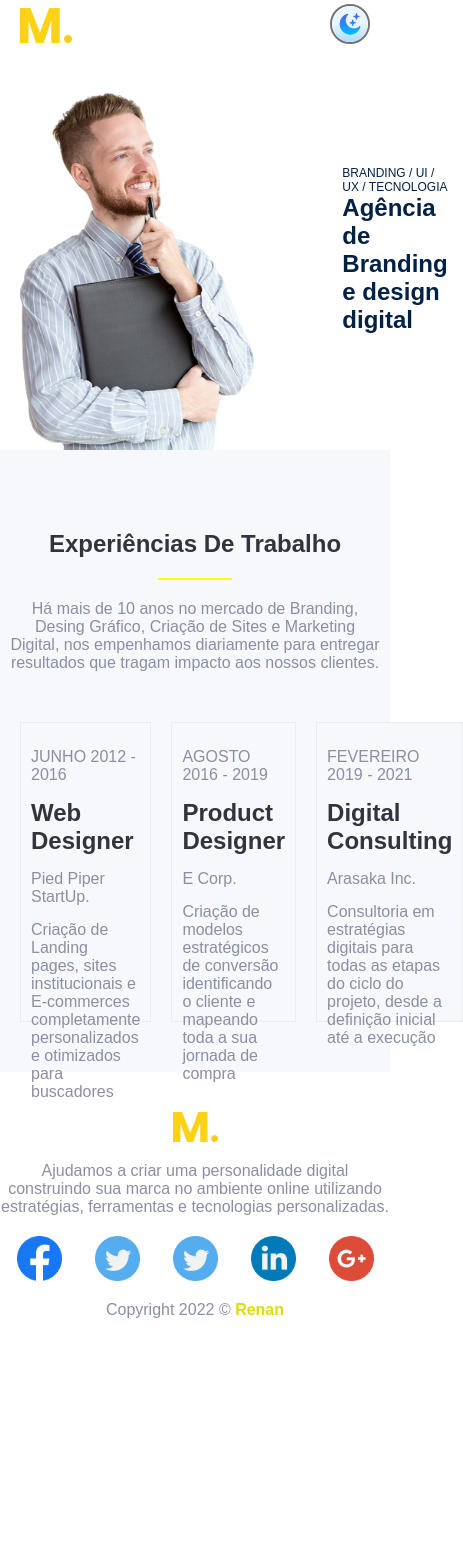
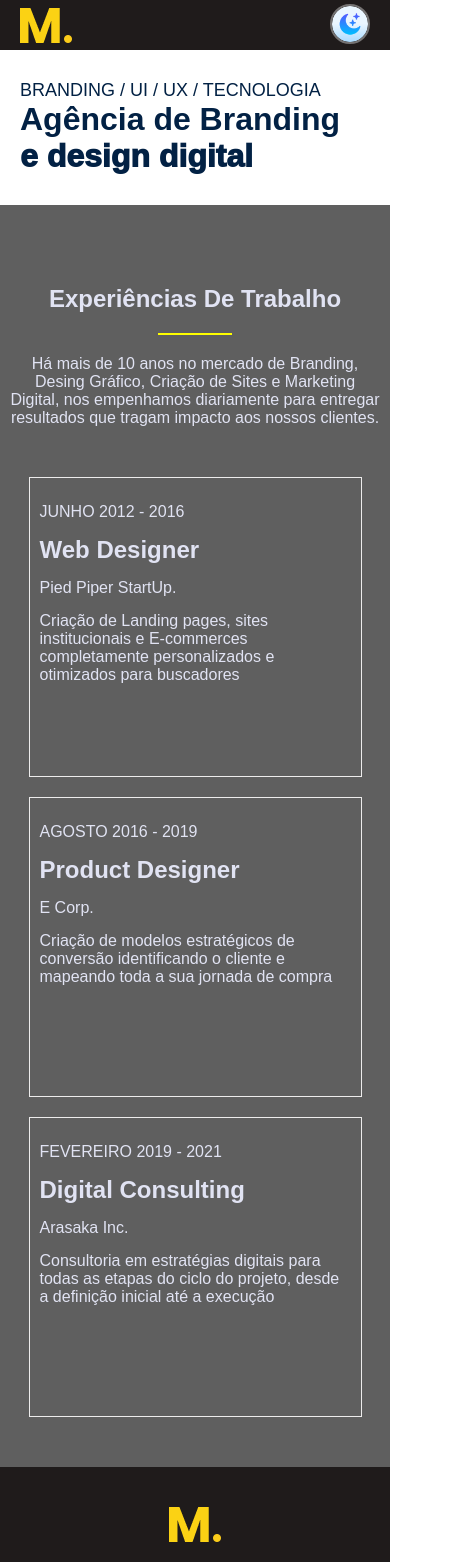
Before and after one commit to renanricha/branding-agency, a React (Create React App) app in the folder projeto_agencia_design/: page / in a window 390 px wide. Shown: the top 1562 px of the page, 463 px wide, since content can reach past the window. Before the commit the page ends 1379 px from the top, so only its background shows below. Built offline with nearby package versions, Linux system fonts and the light colour scheme.

Commit message:
Testing Dark Theme

```diff
--- a/projeto_agencia_design/src/components/BannerSec/index.css
+++ b/projeto_agencia_design/src/components/BannerSec/index.css
@@ -39,3 +39,89 @@
     font-size: 24px;
     font-weight:900;
 }
+
+
+@media screen and (max-width: 768px) {
+    .banner-img {
+        display: none;
+    }
+    .banner-text {
+        margin: 30px auto;
+    }
+    .banner-text p{
+        font-size: 18px;
+    }
+    .banner-text h2 {
+        font-size: 32px;
+    }
+    .banner-text span{
+        font-size: 32px;
+        font-weight:1000;
+    }
+}
+
+/*Dark Theme*/
+.banner-sec-dk {
+    display: flex;
+    width: 100%;
+    margin: 50px auto;
+    margin-bottom: 0;
+    background-color: #fff;
+}
+
+.banner-img-dk {
+    width: 100%;
+    background-color: #1f1b1b;
+    margin-right: 20px;
+}
+.box-banner-img-dk {
+    background-image: url('../../assets/banner.png');
+    background-repeat: no-repeat;
+    background-size: contain;
+    width: 400px;
+    height: 400px;
+    background-position: bottom;
+}
+
+.banner-text-dk {
+    width: 100%;
+    color: #022144;
+    display: flex;
+    flex-direction: column;
+    justify-content: center;
+    background-color: #fff;
+    padding-left: 20px;
+}
+
+.banner-text-dk p{
+    font-size: 12px;
+}
+
+.banner-text-dk h2{
+    font-size: 24px;
+}
+
+.banner-text-dk span{
+    font-size: 24px;
+    font-weight:900;
+}
+
+
+@media screen and (max-width: 768px) {
+    .banner-img-dk {
+        display: none;
+    }
+    .banner-text-dk {
+        margin: 30px auto;
+    }
+    .banner-text-dk p{
+        font-size: 18px;
+    }
+    .banner-text-dk h2 {
+        font-size: 32px;
+    }
+    .banner-text-dk span{
+        font-size: 32px;
+        font-weight:1000;
+    }
+}
--- a/projeto_agencia_design/src/components/BannerSec/index.jsx
+++ b/projeto_agencia_design/src/components/BannerSec/index.jsx
@@ -3,12 +3,12 @@ import './index.css'
 
 export default function BannerSec() {
     return (
-      <div className="banner-sec">
-        <div className='banner-img'>
-          <div className='box-banner-img'></div>
+      <div className="banner-sec-dk">
+        <div className='banner-img-dk'>
+          <div className='box-banner-img-dk'></div>
         </div>
-        <div className='banner-text'>
-            <div className='text-cont-banner'>
+        <div className='banner-text-dk'>
+            <div className='text-cont-banner-dk'>
                 <p>BRANDING / UI / UX / TECNOLOGIA</p>
                 <h2>Agência de Branding</h2>
                 <span>e design digital</span>
--- a/projeto_agencia_design/src/components/Card/index.css
+++ b/projeto_agencia_design/src/components/Card/index.css
@@ -22,3 +22,43 @@
     margin: 15px 0px;
     font-size: 24px;
 }
+
+@media screen and (max-width: 768px) {
+    .card {
+        width: 90%;
+        max-width: 1024px;
+    }
+}
+
+/*Dark Theme*/
+.card-dk {
+    max-width: 300px;
+    height: 300px;
+    margin: 10px;
+    background-color: #5f5f5f;
+    padding: 10px;
+    border: #edecec solid 1px;
+}
+
+.card-dk:hover {
+    background-color: #febc33;
+    border: #edecec solid 1px;
+}
+
+.card-dk p {
+    color: #e1e3f3;
+    margin: 15px 0px;
+}
+
+.card-dk h2 {
+    color: #e1e3f3;
+    margin: 15px 0px;
+    font-size: 24px;
+}
+
+@media screen and (max-width: 768px) {
+    .card-dk {
+        width: 90%;
+        max-width: 1024px;
+    }
+}
--- a/projeto_agencia_design/src/components/Card/index.jsx
+++ b/projeto_agencia_design/src/components/Card/index.jsx
@@ -30,8 +30,8 @@ export default function Card({ numeroCard }) {
     }
 
     return (
-      <div className="card">
-        <div className='text-cont-card'>
+      <div className="card-dk">
+        <div className='text-cont-card-dk'>
             <p>{ par1 }</p>
             <h2>{ subT }</h2>
             <p>{ par2 }</p>
--- a/projeto_agencia_design/src/components/ExpSec/index.css
+++ b/projeto_agencia_design/src/components/ExpSec/index.css
@@ -34,3 +34,55 @@
     margin: 0 auto;
     justify-content: space-between;
 }
+
+@media screen and (max-width: 768px) {
+    .cards {
+        flex-direction: column;
+        align-items: center;
+    }
+}
+
+/*Dark Theme*/
+.exp-sec-dk {
+    background-color: #5f5f5f;
+    padding: 40px 10px;
+}
+
+.text-cont-exp-dk {
+    text-align: center;
+    max-width: 512px;
+    margin: 40px auto;
+}
+
+.text-cont-exp-dk h2 {
+    color: #e1e3f3;
+    margin-bottom: 20px;
+    font-weight: bold;
+}
+
+.text-cont-exp-dk h2::after {
+    content:'';
+    display: block;
+    margin: 20px auto;
+    width: 20%;
+    height: 2px;
+    background-color: yellow;
+}
+
+.text-cont-exp-dk p {
+    color: #e1e3f3;
+}
+
+.cards-dk {
+    display: flex;
+    max-width: 1024px;
+    margin: 0 auto;
+    justify-content: space-between;
+}
+
+@media screen and (max-width: 768px) {
+    .cards-dk {
+        flex-direction: column;
+        align-items: center;
+    }
+}
--- a/projeto_agencia_design/src/components/ExpSec/index.jsx
+++ b/projeto_agencia_design/src/components/ExpSec/index.jsx
@@ -4,14 +4,14 @@ import './index.css'
 
 export default function ExpSec() {
     return (
-      <section className="exp-sec">
-        <div className={'text-cont-exp'}>
+      <section className="exp-sec-dk">
+        <div className={'text-cont-exp-dk'}>
             <h2>Experiências De Trabalho</h2>
             <p>Há mais de 10 anos no mercado de Branding, Desing Gráfico, Criação de
           Sites e Marketing Digital, nos empenhamos diariamente para entregar
           resultados que tragam impacto aos nossos clientes.</p>
         </div>
-        <div className='cards'>
+        <div className='cards-dk'>
           <Card numeroCard={ 1 } />
           <Card numeroCard={ 2 } />
           <Card numeroCard={ 3 } />
--- a/projeto_agencia_design/src/components/Footer/index.css
+++ b/projeto_agencia_design/src/components/Footer/index.css
@@ -4,10 +4,16 @@
     max-width: 512px;
     text-align: center;
     margin: 40px auto;
+    padding: 0 20px;
 }
 
-.footer img {
+.img-social {
     width: 45px;
+    margin: 0 auto;
+    margin: 0 10px;
+}
+
+.img-logo {
     margin: 0 auto;
 }
 
@@ -19,9 +25,33 @@
 .social {
     display: flex;
     height: 45px;
+    max-width: 512px;
+    margin: 0 auto;
+    justify-content: space-between;
 }
 
 .footer span {
     color: rgb(220, 220, 9);
     font-weight: bold;
 }
+
+/*Dark Theme*/
+.footer-dk {
+    display: flex;
+    flex-direction: column;
+    width: 100%;
+    text-align: center;
+    margin: 0 auto;
+    padding: 40px 20px;
+    background-color: #1f1b1b;
+}
+
+.footer-dk p {
+    color: #8a8fa3;
+    margin: 20px auto;
+}
+
+.footer-dk span {
+    color: rgb(220, 220, 9);
+    font-weight: bold;
+}
--- a/projeto_agencia_design/src/components/Footer/index.jsx
+++ b/projeto_agencia_design/src/components/Footer/index.jsx
@@ -8,15 +8,15 @@ import './index.css'
 
 export default function Footer() {
     return(
-        <div className="footer">
+        <div className="footer-dk">
             <img className="img-logo" src={Logo} alt='Logo M' />
             <p>Ajudamos a criar uma personalidade digital construindo sua marca no ambiente online utilizando estratégias, ferramentas e tecnologias personalizadas.</p>
             <div className="social">
-                <img src= {FB} />
-                <img src= {TW} />
-                <img src= {TW} />
-                <img src= {IN} />
-                <img src= {GP} />
+                <img className="img-social" src= {FB} />
+                <img className="img-social" src= {TW} />
+                <img className="img-social" src= {TW} />
+                <img className="img-social" src= {IN} />
+                <img className="img-social" src= {GP} />
             </div>
             <p>Copyright 2022 © <span>Renan</span></p>
         </div>
--- a/projeto_agencia_design/src/components/Header/index.css
+++ b/projeto_agencia_design/src/components/Header/index.css
@@ -31,3 +31,38 @@
     border: #747272 solid 2px;
     border-radius: 25px;
 }
+
+/*Dark Theme*/
+.header-strip-dk {
+    width: 100%;
+    padding: 0px 20px;
+    position: fixed;
+    height: 50px;
+    background-color: #1f1b1b;
+    margin-top: -50px;
+}
+
+.header-cont-dk {
+    display: flex;
+    justify-content: space-between;
+    align-items: center;
+    width: 100%;
+}
+
+.header-cont-dk img {
+    height: 80%;
+    margin-bottom: 20%;
+}
+
+.header-cont-dk button {
+    height: 50px;
+    background-color: #1f1b1b;
+    border: none;
+    margin-bottom: 20%;
+}
+
+.btnimg-dk {
+    margin-top: 10%;
+    border: #747272 solid 2px;
+    border-radius: 25px;
+}
--- a/projeto_agencia_design/src/components/Header/index.jsx
+++ b/projeto_agencia_design/src/components/Header/index.jsx
@@ -5,11 +5,11 @@ import './index.css'
 
 export default function Header() {
     return(
-        <div className="header-strip">
-            <div className='header-cont'>
+        <div className="header-strip-dk">
+            <div className='header-cont-dk'>
                 <img src={Logo} alt='Logo M' />
                 <button>
-                    <img className="btnimg" src={Moon} alt='Dark Mode' />
+                    <img className="btnimg-dk" src={Moon} alt='Dark Mode' />
                 </button>
             </div>
         </div>
```
